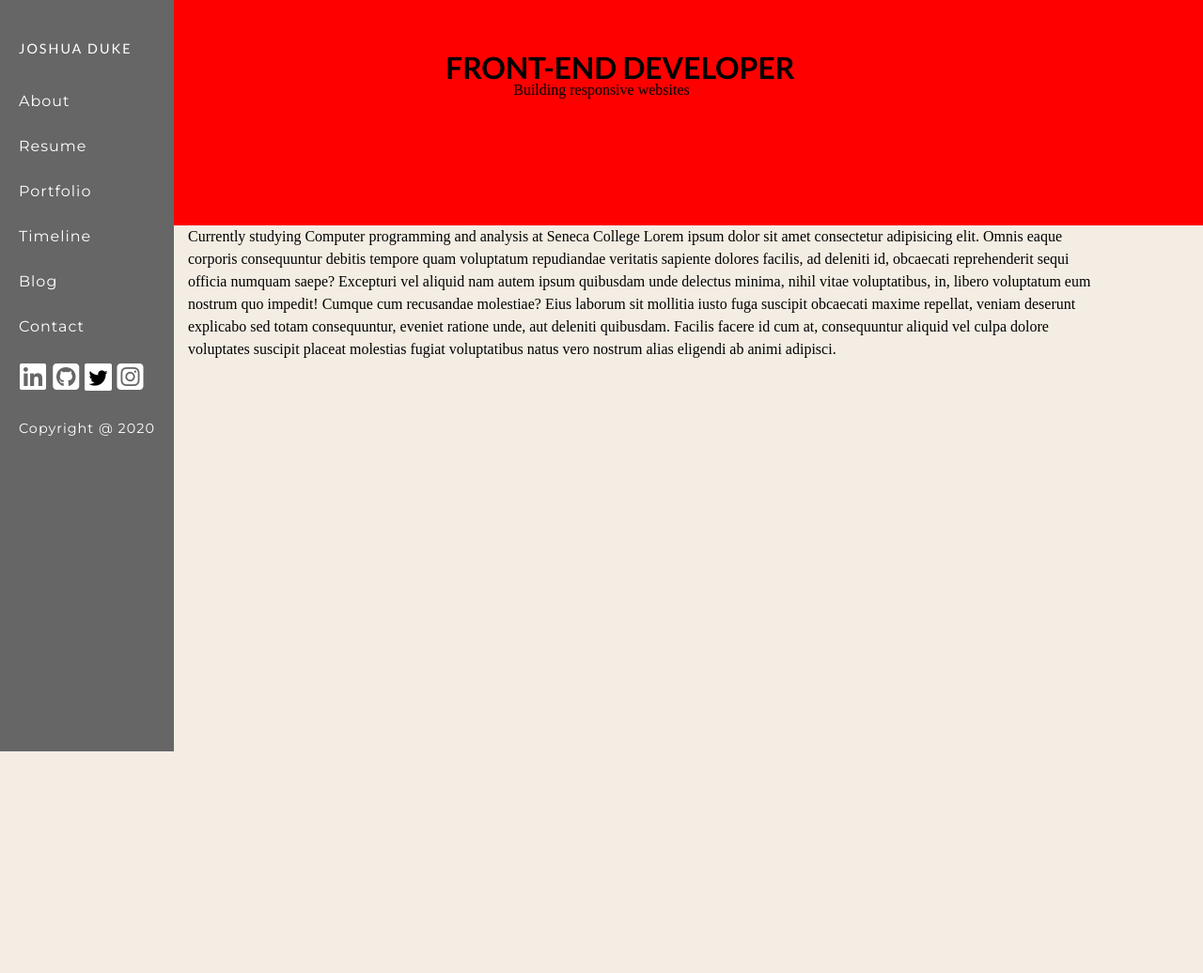
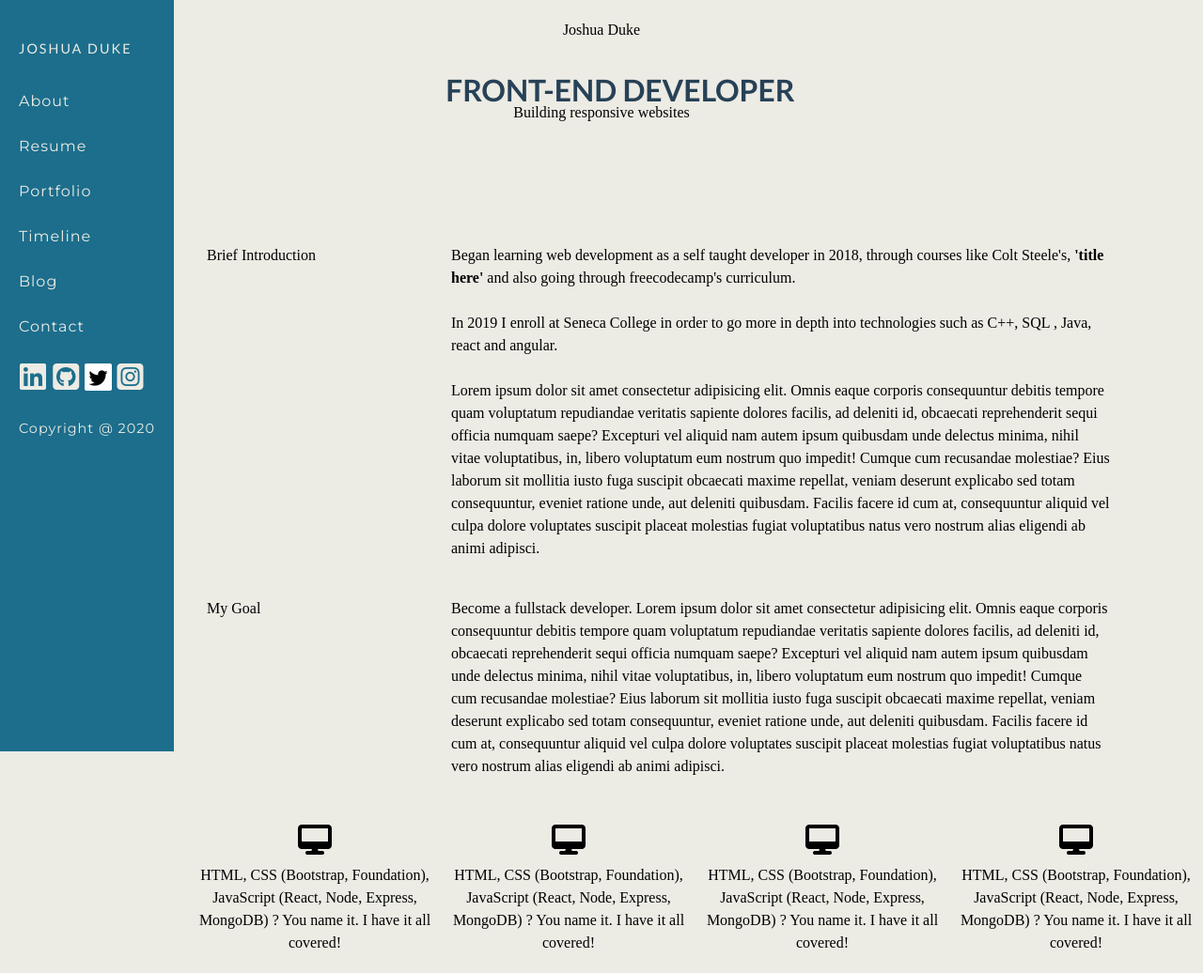
Before and after one commit to joshuaduke/Portfolio_2020, a Node server app: page / in a window 1280 px wide. Shown: the whole page at 94% size. Before the commit the page ends 800 px from the top, so only its background shows below. Run offline with Node 20, Linux system fonts and the light colour scheme; some libraries are stand-ins or nearby versions.

Commit message:
Added color scheme to variable style sheet, added content to home page

```diff
--- a/public/stylesheets/_navbar.scss
+++ b/public/stylesheets/_navbar.scss
@@ -16,7 +16,7 @@
   aside{
     height: 100vh;
     padding:20px;
-    background-color:#666;
+    background-color: $primaryAcc;
     position:fixed;
     z-index: 1;
     top:0;
@@ -30,13 +30,13 @@
       padding:20px 0;
       font-size:0.9em;
       text-transform: uppercase;
-      color:#fff;
+      color:$primary;
       letter-spacing: 2px;
       font-weight:normal;
     }
 
     a, p{
-      color:#fff;
+      color:$primary;
       letter-spacing:1px;
       transition:0.3 all;
     }
@@ -45,8 +45,12 @@
       font-size:0.9em;
     }
 
+    a{
+      transition: 0.3s all;
+    }
+
     a:hover{
-      // color:red;
+      color:$secondary;
     }
 
     i{
--- a/public/stylesheets/_variables.scss
+++ b/public/stylesheets/_variables.scss
@@ -4,3 +4,18 @@ $header: 'Lato', sans-serif;
 $text: 'Montserrat', sans-serif;
 
 // color scheme
+
+/* RGB */
+$secondary: #CC998D;
+$primary: #ECEBE4;
+$medium: rgba(96, 88, 86, 1);
+$primaryAcc: rgba(28, 110, 140, 1);
+$secondaryAcc: rgba(39, 65, 86, 1);
+
+/* Color Blindness */
+
+$color1: rgba(206, 206, 207, 1);
+$color2: rgba(246, 246, 231, 1);
+$color3: rgba(92, 92, 86, 1);
+$color4: rgba(63, 64, 132, 1);
+$color5: rgba(50, 50, 80, 1);
--- a/public/stylesheets/index.css
+++ b/public/stylesheets/index.css
@@ -1,7 +1,9 @@
+/* RGB */
+/* Color Blindness */
 #container aside {
   height: 100vh;
   padding: 20px;
-  background-color: #666;
+  background-color: #1c6e8c;
   position: fixed;
   z-index: 1;
   top: 0;
@@ -23,13 +25,13 @@
   padding: 20px 0;
   font-size: 0.9em;
   text-transform: uppercase;
-  color: #fff;
+  color: #ECEBE4;
   letter-spacing: 2px;
   font-weight: normal;
 }
 
 #container aside a, #container aside p {
-  color: #fff;
+  color: #ECEBE4;
   letter-spacing: 1px;
   -webkit-transition: 0.3 all;
   transition: 0.3 all;
@@ -37,6 +39,15 @@
 
 #container aside p {
   font-size: 0.9em;
+}
+
+#container aside a {
+  -webkit-transition: 0.3s all;
+  transition: 0.3s all;
+}
+
+#container aside a:hover {
+  color: #CC998D;
 }
 
 #container aside i {
@@ -65,6 +76,8 @@
   color: #fff;
 }
 
+/* RGB */
+/* Color Blindness */
 * {
   margin: 0;
   padding: 0;
@@ -74,15 +87,16 @@
 }
 
 body {
-  background-color: #f4ede3;
+  background-color: #ECEBE4;
+}
+
+h1, h2, h3, h4 {
+  font-family: "Lato", sans-serif;
+  color: #274156;
 }
 
 a {
   text-decoration: none;
-}
-
-h1, h2, h3, h4 {
-  font-family: "Lato", sans-serif;
 }
 
 i {
@@ -113,13 +127,53 @@ header {
 }
 
 #about_header {
-  background-color: red;
   height: 30vh;
 }
 
 #about_header h1 {
   padding: 40px 0 0 40px;
   text-transform: uppercase;
+}
+
+.about_container {
+  padding: 20px;
+  display: -ms-grid;
+  display: grid;
+  -ms-grid-columns: 1fr 3fr;
+      grid-template-columns: 1fr 3fr;
+}
+
+#technical_skills {
+  padding: 20px 0;
+}
+
+#technical_skills #skills {
+  display: -ms-grid;
+  display: grid;
+  -ms-grid-columns: (1fr)[4];
+      grid-template-columns: repeat(4, 1fr);
+  text-align: center;
+}
+
+#technical_skills #skills div {
+  margin: 0 10px;
+}
+
+#technical_skills #skills i {
+  font-size: 2em;
+  padding: 10px 0;
+}
+
+.project_container div {
+  width: 1000px;
+  height: auto;
+  margin: 10px;
+}
+
+img {
+  max-width: 100%;
+  height: auto;
+  border-radius: 2px;
 }
 
 #contact_header {
--- a/public/stylesheets/index.scss
+++ b/public/stylesheets/index.scss
@@ -9,15 +9,20 @@
 }
 
 body{
-  background-color:rgb(244, 237, 227)
+  background-color:$primary;
+}
+
+h1,h2,h3,h4{
+  font-family:$header;
+  color:$secondaryAcc;
 }
 
 a{
   text-decoration:none;
 }
 
-h1,h2,h3,h4{
-  font-family:$header;
+p{
+  // color:$medium;
 }
 
 i{
@@ -47,14 +52,51 @@ header {
 }
 
 #about_header{
-background-color:red;
 height: 30vh;
 
   h1{
     padding:40px 0 0 40px;
     text-transform: uppercase;
   }
+}
 
+.about_container{
+  padding:20px;
+  display: grid;
+  grid-template-columns: 1fr 3fr;
+}
+
+#technical_skills{
+  padding:20px 0;
+
+  #skills{
+    display: grid;
+    grid-template-columns: repeat(4, 1fr);
+    text-align: center;
+
+    div{
+      margin:0 10px;
+    }
+    i{
+      font-size: 2em;
+      padding:10px 0;
+    }
+
+  }
+}
+
+// ====== Portfolio ======
+
+.project_container div{
+  width: 1000px;
+  height: auto;
+  margin:10px;
+}
+
+img{
+  max-width:100%;
+  height: auto;
+  border-radius:2px;
 }
 
 // ====== Contact ======
--- a/views/index.ejs
+++ b/views/index.ejs
@@ -1,19 +1,69 @@
 <%- include("../views/partials/header.ejs") %>
 
-<header id="about_header">
+<header  id="about_header">
+  <p><span>Joshua Duke</span></p>
   <h1>Front-End Developer</h1>
   <p>Building responsive websites</p>
 </header>
 
-<main class="offset_nav">
-  <section id="about">
-    <p>
-      Currently studying Computer programming and analysis at Seneca College
+<main>
+  <section class="offset_nav about_container">
+    <aside>
+      <div>
+        <p>Brief Introduction</p>
+      </div>
+    </aside>
+    <section id="about">
+      <p>
+        Began learning web development as a self taught developer in 2018, through courses like Colt Steele's, <b>'title here'</b> and also going through freecodecamp's curriculum.
+        <br>
+        <br>
+        In 2019 I enroll at Seneca College in order to go more in depth into technologies such as C++, SQL , Java, react and angular.
+        <br>
+        <br>
+        Lorem ipsum dolor sit amet consectetur adipisicing elit. Omnis eaque corporis consequuntur debitis tempore quam voluptatum repudiandae veritatis sapiente dolores facilis, ad deleniti id, obcaecati reprehenderit sequi officia numquam saepe? Excepturi vel aliquid nam autem ipsum quibusdam unde delectus minima, nihil vitae voluptatibus, in, libero voluptatum eum nostrum quo impedit! Cumque cum recusandae molestiae? Eius laborum sit mollitia iusto fuga suscipit obcaecati maxime repellat, veniam deserunt explicabo sed totam consequuntur, eveniet ratione unde, aut deleniti quibusdam. Facilis facere id cum at, consequuntur aliquid vel culpa dolore voluptates suscipit placeat molestias fugiat voluptatibus natus vero nostrum alias eligendi ab animi adipisci.
+      </p>
+    </section>
+  </section>
 
-      Lorem ipsum dolor sit amet consectetur adipisicing elit. Omnis eaque corporis consequuntur debitis tempore quam voluptatum repudiandae veritatis sapiente dolores facilis, ad deleniti id, obcaecati reprehenderit sequi officia numquam saepe? Excepturi vel aliquid nam autem ipsum quibusdam unde delectus minima, nihil vitae voluptatibus, in, libero voluptatum eum nostrum quo impedit! Cumque cum recusandae molestiae? Eius laborum sit mollitia iusto fuga suscipit obcaecati maxime repellat, veniam deserunt explicabo sed totam consequuntur, eveniet ratione unde, aut deleniti quibusdam. Facilis facere id cum at, consequuntur aliquid vel culpa dolore voluptates suscipit placeat molestias fugiat voluptatibus natus vero nostrum alias eligendi ab animi adipisci.
-    </p>
+  <section class="offset_nav about_container">
+    <aside>
+      <div>
+        <p>My Goal</p>
+      </div>
+    </aside>
+    <section id="about">
+      <p>
+        Become a fullstack developer.
+
+        Lorem ipsum dolor sit amet consectetur adipisicing elit. Omnis eaque corporis consequuntur debitis tempore quam voluptatum repudiandae veritatis sapiente dolores facilis, ad deleniti id, obcaecati reprehenderit sequi officia numquam saepe? Excepturi vel aliquid nam autem ipsum quibusdam unde delectus minima, nihil vitae voluptatibus, in, libero voluptatum eum nostrum quo impedit! Cumque cum recusandae molestiae? Eius laborum sit mollitia iusto fuga suscipit obcaecati maxime repellat, veniam deserunt explicabo sed totam consequuntur, eveniet ratione unde, aut deleniti quibusdam. Facilis facere id cum at, consequuntur aliquid vel culpa dolore voluptates suscipit placeat molestias fugiat voluptatibus natus vero nostrum alias eligendi ab animi adipisci.
+      </p>
+    </section>
   </section>
 </main>
 
+<section class="offset_nav" id="technical_skills">
+  <div id="skills">
+    <div>
+      <i class="fas fa-desktop"></i>
+      <p>HTML, CSS (Bootstrap, Foundation), JavaScript (React, Node, Express, MongoDB) ? You name it. I have it all covered!</p>
+    </div>
+    <div>
+      <i class="fas fa-desktop"></i>
+      <p>HTML, CSS (Bootstrap, Foundation), JavaScript (React, Node, Express, MongoDB) ? You name it. I have it all covered!</p>
+    </div>
+    <div>
+      <i class="fas fa-desktop"></i>
+      <p>HTML, CSS (Bootstrap, Foundation), JavaScript (React, Node, Express, MongoDB) ? You name it. I have it all covered!</p>
+    </div>
+    <div>
+      <i class="fas fa-desktop"></i>
+      <p>HTML, CSS (Bootstrap, Foundation), JavaScript (React, Node, Express, MongoDB) ? You name it. I have it all covered!</p>
+    </div>
+  </div>
+</section>
+
+
+
 
 <%- include("../views/partials/footer.ejs") %>
```
Also changed, not shown: views/portfolio.ejs (+19 -6 lines), public/images/rpsls.png (added), public/images/superHeroGame.png (added), public/images/wedding.png (added), 2 other files.
